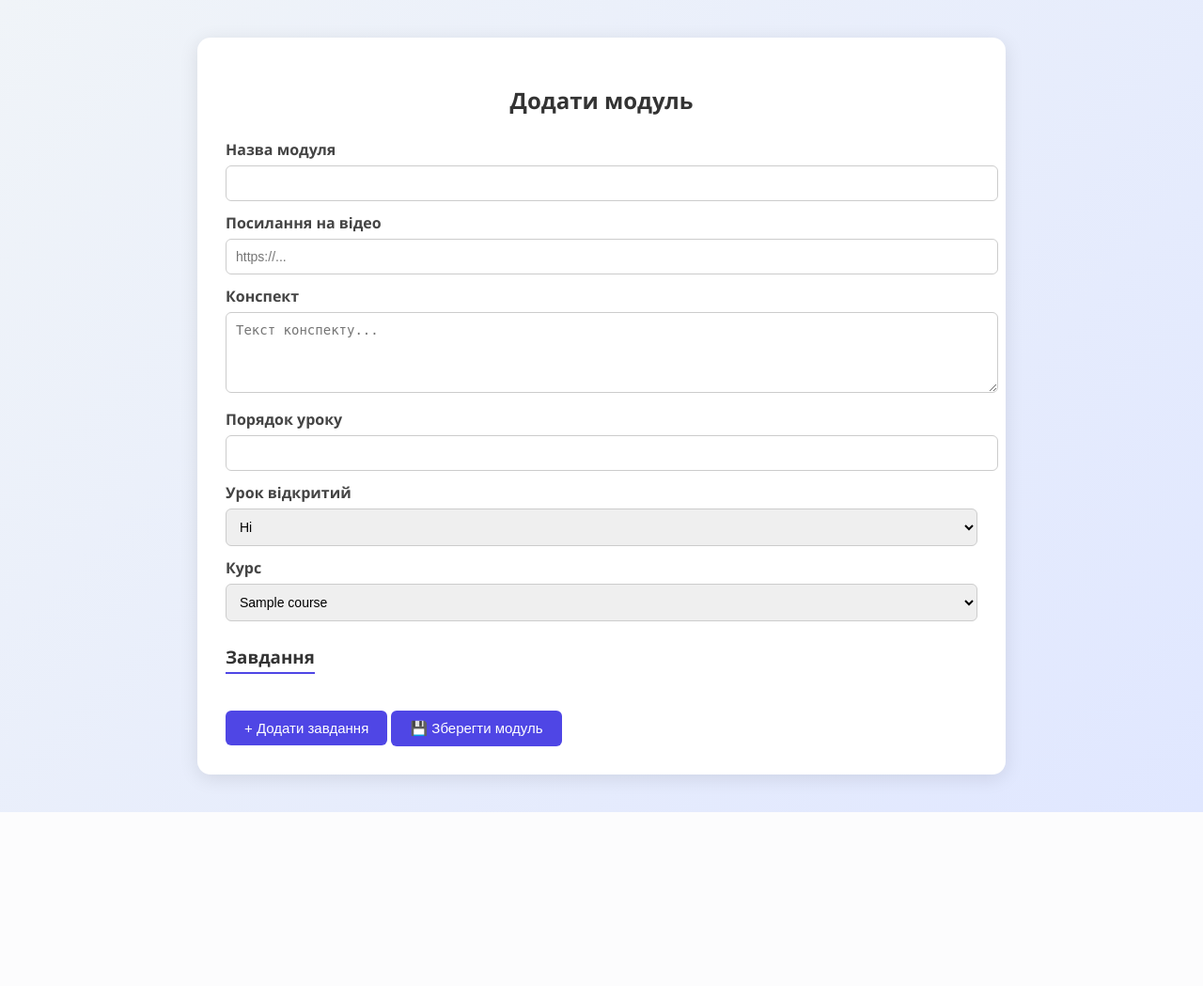
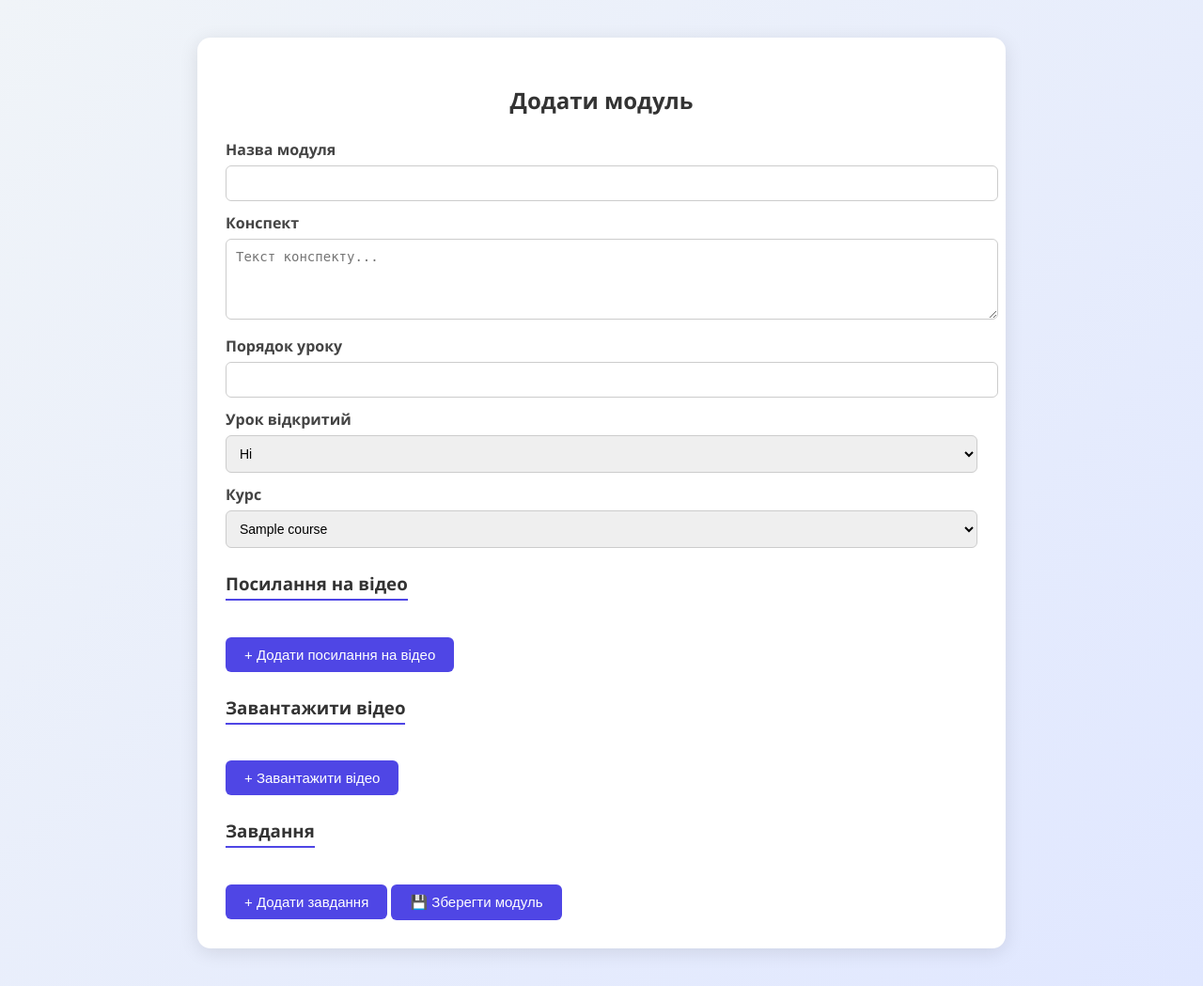
Before and after one commit to Dmytriy-OL/telegram-course-bot, a FastAPI app: template app/web/templates/create_module_courses.html in a window 1280 px wide. Shown: the whole page at 94% size. Before the commit the page ends 864 px from the top, so only its background shows below. Run offline with FastAPI, Linux system fonts and the light colour scheme; the template is opened without the code that fills it: most values are stand-ins (such as "Sample title", 1, 10 or a date in 2020); parts of the project's set-up code (start-up, migrations or seed data) failed here and were passed over.

Commit message:
Added video upload and description support in the module creation form.

```diff
--- a/app/web/templates/create_module_courses.html
+++ b/app/web/templates/create_module_courses.html
@@ -118,20 +118,20 @@
 <div class="container">
     <h2>Додати модуль</h2>
 
-  {% if success %}
-    <div class="alert success">{{ success }}</div>
+    {% if message %}
+    <div class="alert success">{{ message }}</div>
     {% endif %}
 
     {% if error %}
     <div class="alert error">{{ error }}</div>
     {% endif %}
 
-  <form method="POST">
+    <form method="POST" enctype="multipart/form-data">
         <label for="title">Назва модуля</label>
         <input type="text" name="title" id="title" required>
 
-    <label for="video_url">Посилання на відео</label>
-    <input type="text" name="video_url" id="video_url" placeholder="https://...">
+        <!--    <label for="video_url">Посилання на відео</label>-->
+        <!--    <input type="text" name="video_url" id="video_url" placeholder="https://...">-->
 
         <label for="notes">Конспект</label>
         <textarea name="notes" id="notes" rows="4" placeholder="Текст конспекту..."></textarea>
@@ -152,6 +152,14 @@
             {% endfor %}
         </select>
 
+        <h3>Посилання на відео</h3>
+        <div id="video_url"></div>
+        <button type="button" onclick="addVideo_url()">+ Додати посилання на відео</button>
+        <br>
+        <h3>Завантажити відео</h3>
+        <div id="video_download"></div>
+        <button type="button" onclick="addVideo()">+ Завантажити відео</button>
+        <br>
         <h3>Завдання</h3>
         <div id="tasks"></div>
         <button type="button" onclick="addTask()">+ Додати завдання</button>
@@ -159,6 +167,57 @@
         <button type="submit">💾 Зберегти модуль</button>
     </form>
 </div>
+<script>
+    let video_url_Count = 0;
+
+    function addVideo_url() {
+      video_url_Count++;
+      const video_url_Div = document.createElement("div");
+      video_url_Div.classList.add("video_url");
+
+      video_url_Div.innerHTML = `
+        <label>Напишіть назву відео ${video_url_Count}</label>
+        <input type="text"name="videos_url[${video_url_Count}][title]" placeholder="Назва відео" required>
+
+        <label>Вставте посилання на відео ${video_url_Count}</label>
+        <input type="text" name="videos_url[${video_url_Count}[url]" placeholder="https://..." required>
+
+        <button type="button" class="remove-video-btn">🗑 Видалити</button>
+      `;
+    // Додаємо обробник видалення
+      video_url_Div.querySelector(".remove-video-btn").addEventListener("click", () => {
+        video_url_Div.remove();
+      });
+
+      document.getElementById("video_url").appendChild(video_url_Div);
+      video_url_Div.scrollIntoView({ behavior: "smooth" });
+    }
+</script>
+<script>
+    let videoCount = 0;
+
+    function addVideo() {
+        videoCount++;
+        const videoDiv = document.createElement("div");
+        videoDiv.classList.add("video");
+
+        videoDiv.innerHTML = `
+            <label>Виберіть відео ${videoCount}</label>
+            <input type="file" name="videos_file" accept="video/*" required>
+
+            <label>Опис відео ${videoCount}</label>
+            <textarea name="videos_description" placeholder="Опишіть відео..." rows="3" required></textarea>
+
+            <button type="button" class="remove-video-btn">🗑 Видалити</button>
+            <hr>
+        `;
+
+        videoDiv.querySelector(".remove-video-btn").addEventListener("click", () => videoDiv.remove());
+
+        document.getElementById("video_download").appendChild(videoDiv);
+        videoDiv.scrollIntoView({ behavior: "smooth" });
+    }
+</script>
 
 <script>
     let taskCount = 0;
@@ -189,7 +248,13 @@
           <input type="text" name="tasks[${taskCount}][answers][3][text]" required>
           <input type="hidden" name="tasks[${taskCount}][answers][3][is_correct]" value="false">
         </div>
+        <button type="button" class="remove-task-btn">🗑 Видалити</button>
       `;
+
+        // Додаємо обробник видалення
+      taskDiv.querySelector(".remove-task-btn").addEventListener("click", () => {
+        taskDiv.remove();
+      });
 
       document.getElementById("tasks").appendChild(taskDiv);
       taskDiv.scrollIntoView({ behavior: "smooth" });
```
Lines whose indentation alone changed are shown as unchanged.
